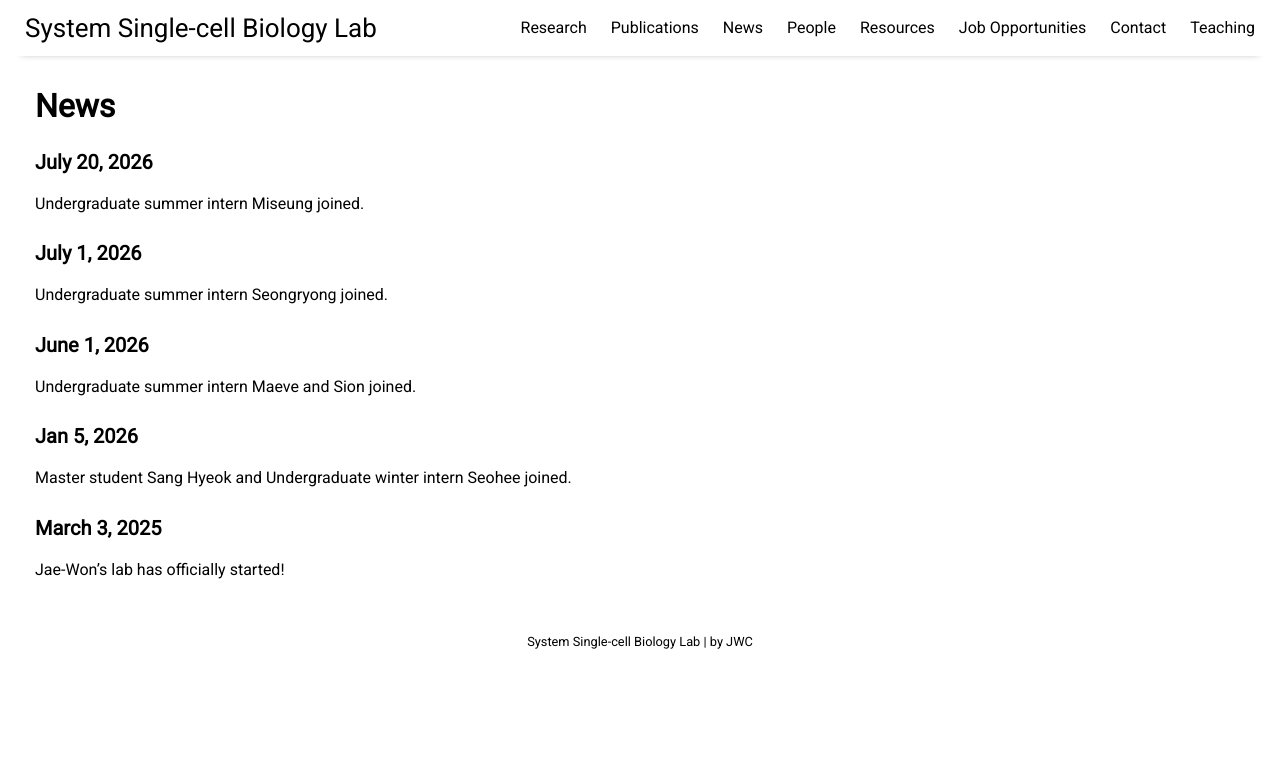
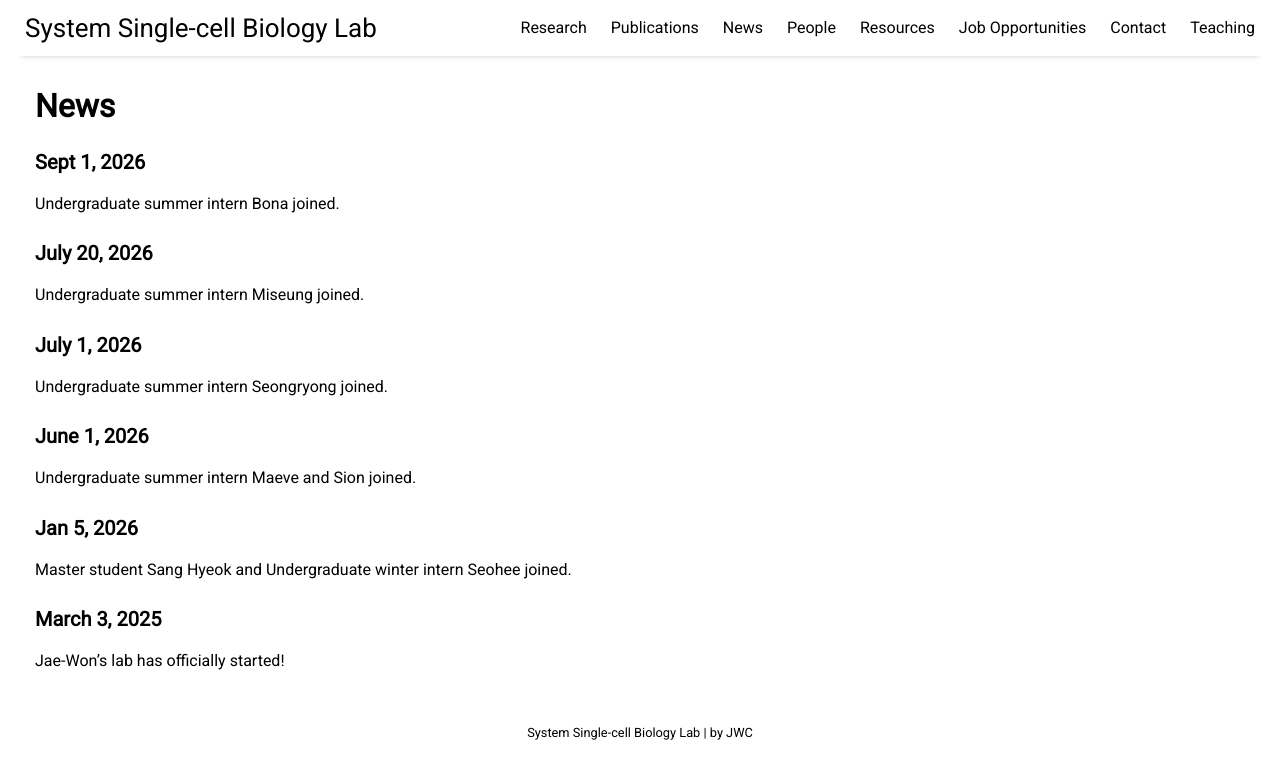
Before and after one commit to jaewon-cho/jaewon-cho.github.io, a Jekyll site: the page built from pages/news.md, in a window 1280 px wide. Shown: the top 779 px of the page. Built offline with Jekyll 4.4.1, drawn with Linux system fonts in a browser that asks for light colours; nearby versions of some CDN libraries.

Commit message:
Update news.md

```diff
--- a/pages/news.md
+++ b/pages/news.md
@@ -3,6 +3,9 @@ layout: page
 title: News
 permalink: /news
 ---
+### Sept 1, 2026
+Undergraduate summer intern Bona joined.
+
 ### July 20, 2026
 Undergraduate summer intern Miseung joined.
 
```
